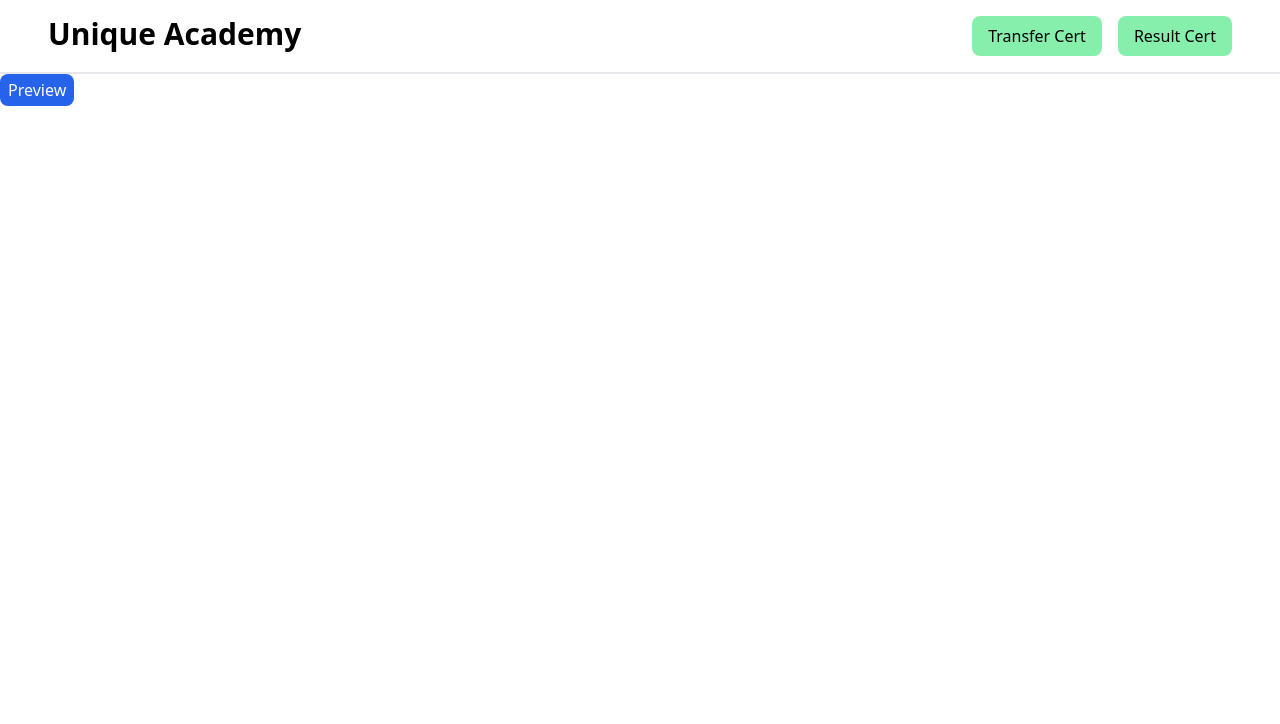
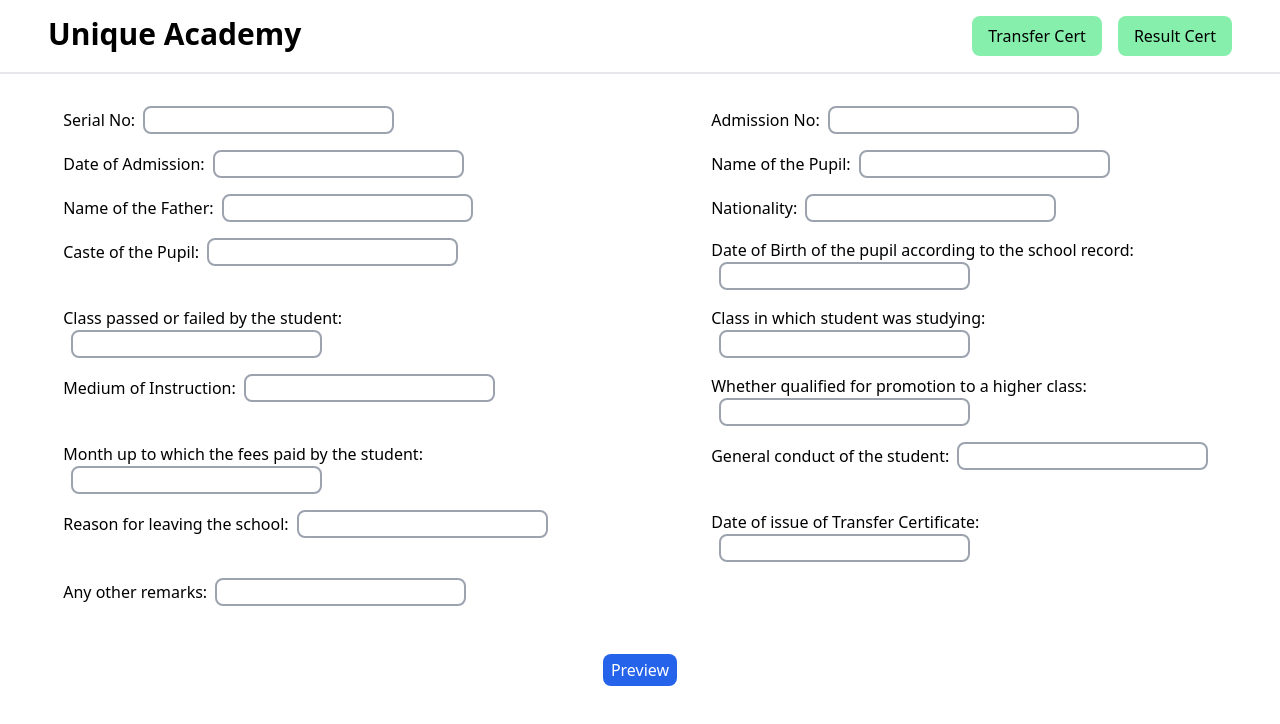
Before and after one commit to SulabhShrestha/UniqueAcademy-ReportGenerator, a React (Vite) app: page / in a window 1280 px wide. Shown: the top 724 px of the page. Built offline with nearby package versions, Linux system fonts and the light colour scheme.

Commit message:
Transfer cert inputs added

```diff
--- /dev/null
+++ b/src/components/PdfModal.jsx
@@ -0,0 +1,33 @@
+import PdfPreviewer from "./PdfPreviewer";
+import { PDFDownloadLink } from "@react-pdf/renderer";
+
+function PdfModal(props) {
+  function closeModal() {
+    props.closeModal(false);
+  }
+  return (
+    <div className="flex flex-col">
+      {/* Close button */}
+      <button
+        className="absolute right-4 bg-red-500 text-white px-2 py-1 rounded-md"
+        onClick={closeModal}
+      >
+        Close
+      </button>
+
+      {/* Content */}
+      <PdfPreviewer formRef={props.formRef} />
+
+      {/* Download button */}
+      <PDFDownloadLink
+        className="bg-blue-500 self-center px-2 py-1 rounded-md"
+        document={<PdfPreviewer />}
+        fileName="transfer-certificate"
+      >
+        Download
+      </PDFDownloadLink>
+    </div>
+  );
+}
+
+export default PdfModal;
--- a/src/components/PdfPreviewer.jsx
+++ b/src/components/PdfPreviewer.jsx
@@ -1,6 +1,7 @@
 import { Page, Text, View, Document, StyleSheet } from "@react-pdf/renderer";
+import { useEffect } from "react";
 
-function PdfPreviewer() {
+function PdfPreviewer(props) {
   // Create styles
   const styles = StyleSheet.create({
     page: {
@@ -12,6 +13,10 @@ function PdfPreviewer() {
       padding: 10,
       flexGrow: 1,
     },
+  });
+
+  useEffect(() => {
+    console.log(props.formRef);
   });
   return (
     <Document>
--- a/src/components/TransferCert.jsx
+++ b/src/components/TransferCert.jsx
@@ -1,45 +1,125 @@
-import React from "react";
+import React, { useRef } from "react";
 import Modal from "react-modal";
-import PdfPreviewer from "./PdfPreviewer";
-import { PDFDownloadLink } from "@react-pdf/renderer";
+
+import PdfModal from "./PdfModal";
 
 function TransferCert() {
   const [modalIsOpen, setIsOpen] = React.useState(false);
-  function closeModal() {
-    setIsOpen(false);
-  }
+
+  const inputTitle = [
+    {
+      name: "Serial No",
+      id: "SerialNo",
+    },
+    {
+      name: "Admission No",
+      id: "AdmissionNo",
+    },
+    {
+      name: "Date of Admission",
+      id: "DateOfAdmission",
+    },
+    {
+      name: "Name of the Pupil",
+      id: "NameOfThePupil",
+    },
+    {
+      name: "Name of the Father",
+      id: "NameOfTheFather",
+    },
+    {
+      name: "Nationality",
+      id: "Nationality",
+    },
+    {
+      name: "Caste of the Pupil",
+      id: "CasteOfThePupil",
+    },
+    {
+      name: "Date of Birth of the pupil according to the school record",
+      id: "DOB",
+    },
+    {
+      name: "Class passed or failed by the student",
+      id: "Remark",
+    },
+    {
+      name: "Class in which student was studying",
+      id: "Class",
+    },
+    {
+      name: "Medium of Instruction",
+      id: "Language",
+    },
+    {
+      name: "Whether qualified for promotion to a higher class",
+      id: "CanQualify",
+    },
+    {
+      name: "Month up to which the fees paid by the student",
+      id: "FeesPaid",
+    },
+    {
+      name: "General conduct of the student",
+      id: "Conduct",
+    },
+    {
+      name: "Reason for leaving the school",
+      id: "Reason",
+    },
+    {
+      name: "Date of issue of Transfer Certificate",
+      id: "DateOfIssue",
+    },
+    {
+      name: "Any other remarks",
+      id: "OtherRemarks",
+    },
+  ];
+
+  const formRef = useRef(null);
+
+  const handlePreviewClick = () => {
+    // Check if any of the form fields are empty
+    const formFields = Array.from(formRef.current.elements);
+    const isFormEmpty = formFields.some((field) => field.value.trim() === "");
+
+    if (!isFormEmpty) {
+      setIsOpen(true);
+    }
+  };
 
   return (
     <>
-      <button
-        className="bg-blue-600 text-white px-2 py-1 rounded-lg"
-        onClick={() => setIsOpen(true)}
-      >
-        Preview
-      </button>
+      <form action="#" ref={formRef} className="my-8">
+        {/* Input fields */}
+        <div className="input-fields  grid grid-cols-1 md:grid-cols-2 gap-4 justify-items-center">
+          {inputTitle.map((input) => (
+            <div key={input.id} className="w-4/5">
+              <label htmlFor={`#${input.id}`}>{input.name}:</label>
+              <input
+                type="text"
+                name={input.id}
+                id={input.id}
+                className="ml-2 border-2 rounded-lg border-gray-400 px-2"
+                required
+              />
+            </div>
+          ))}
+        </div>
 
-      <Modal isOpen={modalIsOpen} contentLabel="Example Modal">
-        <div className="flex flex-col">
-          {/* Close button */}
-          <button
-            className="absolute right-4 bg-red-500 text-white px-2 py-1 rounded-md"
-            onClick={closeModal}
-          >
-            Close
-          </button>
+        {/* Submit button */}
+        <button
+          className="bg-blue-600 text-white px-2 py-1 rounded-lg mx-auto block mt-12"
+          type="submit"
+          onClick={handlePreviewClick}
+        >
+          Preview
+        </button>
+      </form>
 
-          {/* Content */}
-          <PdfPreviewer />
-
-          {/* Download button */}
-          <PDFDownloadLink
-            className="bg-blue-500 self-center px-2 py-1 rounded-md"
-            document={<PdfPreviewer />}
-            fileName="transfer-certificate"
-          >
-            Download
-          </PDFDownloadLink>
-        </div>
+      <Modal isOpen={modalIsOpen} contentLabel="Transfer Certificate">
+        <PdfModal closeModal={setIsOpen} formRef={formRef} />
       </Modal>
     </>
   );
```
